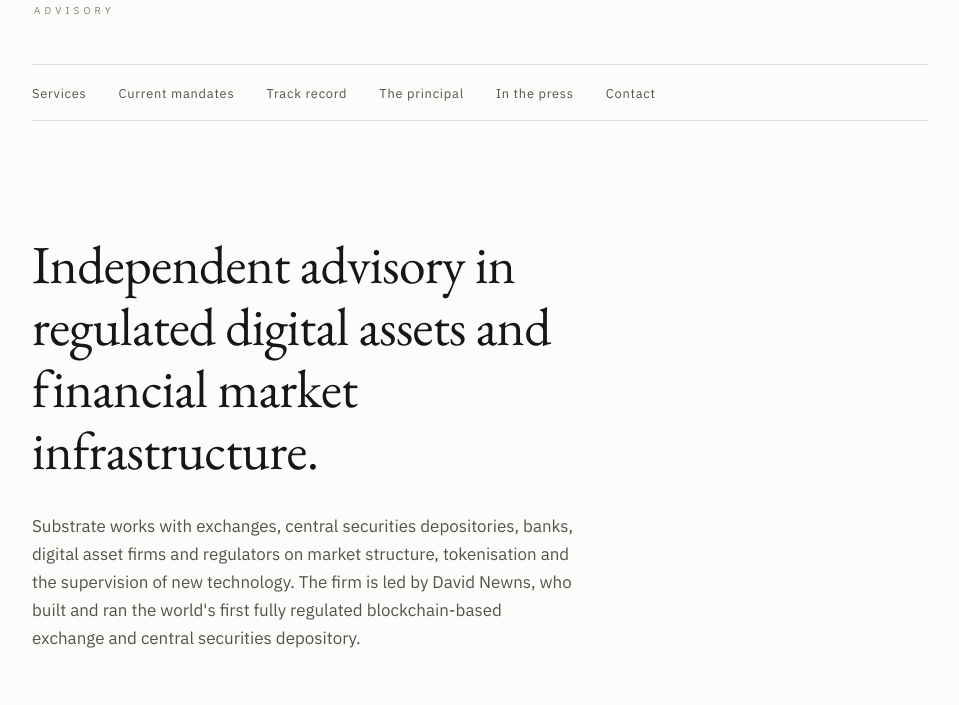
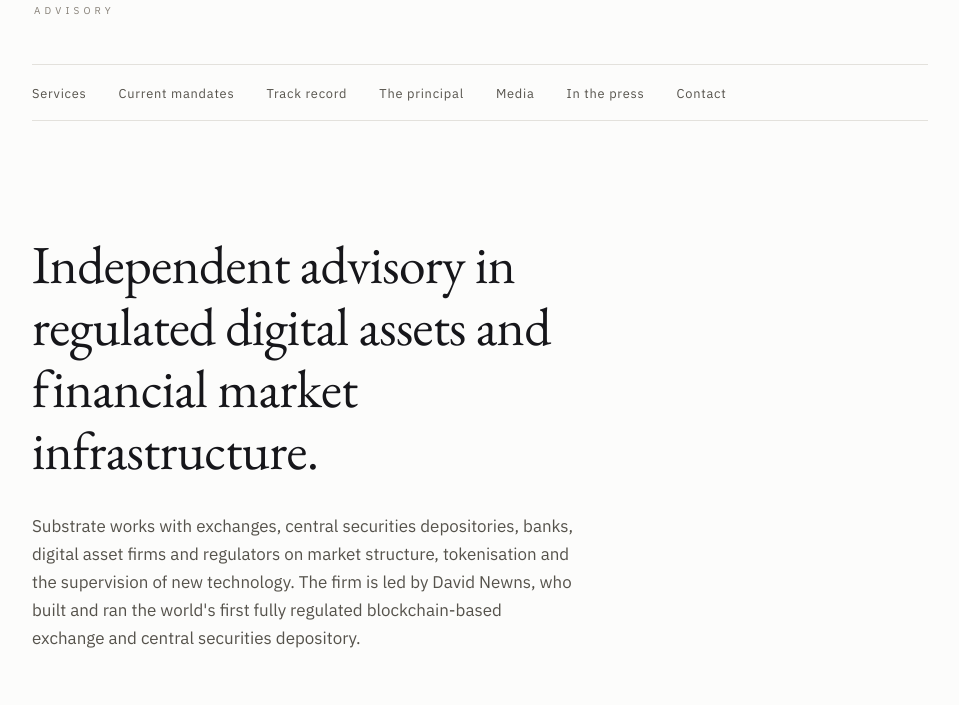
Before and after one commit to KalhatForever/website, a plain HTML site: page index.html in a window 1280 px wide. Shown: the part 95-800 px from the top of the page, without its empty margins (160-1119 px from the left). Drawn offline with nearby package versions, Linux system fonts and the light colour scheme.

Commit message:
Add files via upload

```diff
--- a/index.html
+++ b/index.html
@@ -183,6 +183,7 @@
         <li><a href="#mandates">Current mandates</a></li>
         <li><a href="#record">Track record</a></li>
         <li><a href="#principal">The principal</a></li>
+        <li><a href="media.html">Media</a></li>
         <li><a href="press.html">In the press</a></li>
         <li><a href="#contact">Contact</a></li>
       </ul>
```
Also changed, not shown: press.html (+1 -0 lines).
